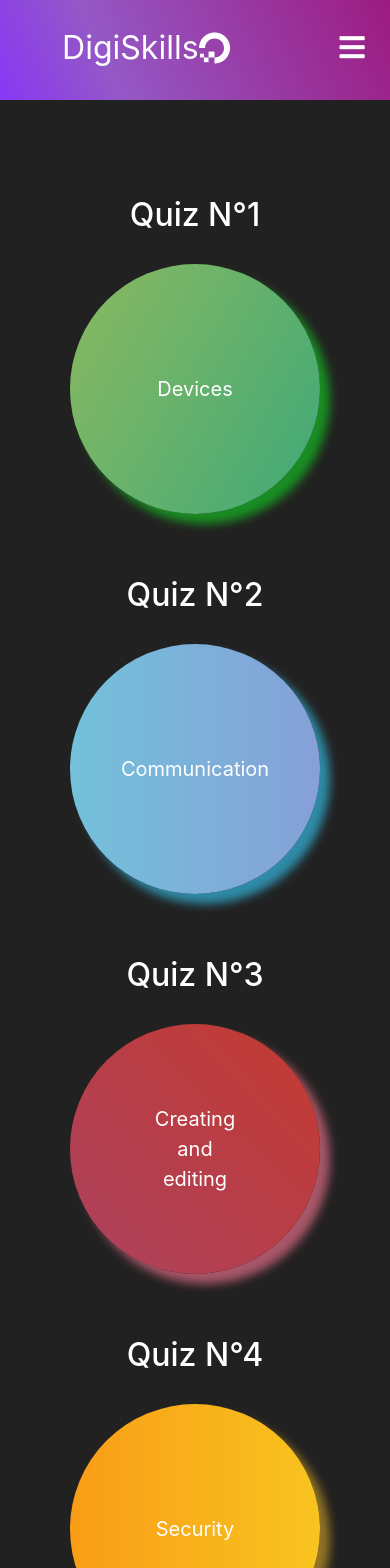
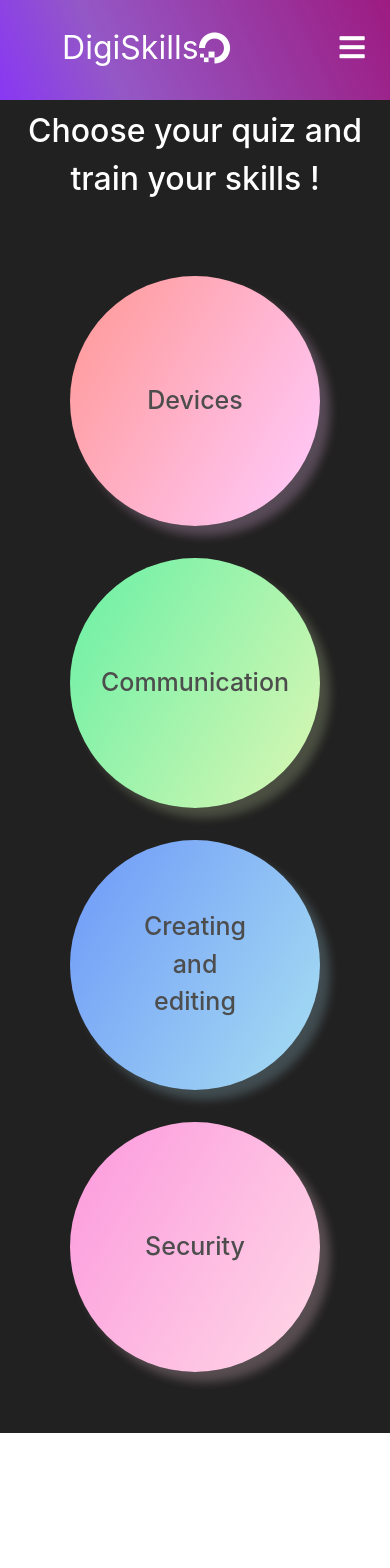
Before and after one commit to kleborgn/digiskills, a React (Create React App) app: page /Quiz in a window 390 px wide. Shown: the top 1568 px of the page. After the commit the page ends 1433 px from the top, so only its background shows below. Built offline with nearby package versions, Linux system fonts and the light colour scheme; no server answers.

Commit message:
Design and responsive

```diff
--- a/src/components/css/HeroSection.css
+++ b/src/components/css/HeroSection.css
@@ -53,7 +53,7 @@
         margin-bottom: 15%;
     }
     .svg-header{
-        bottom: 0px;
+        bottom: 100px;
     }
 }
 @media screen and (max-width: 960px){
--- a/src/components/css/HomeQuiz.css
+++ b/src/components/css/HomeQuiz.css
@@ -38,35 +38,32 @@
     height: 250px;
     padding: 5rem;
     border-radius: 50%;
-    color: #fff;
-    font-size: 20px;
-    animation: animate 3s infinite alternate;
+    color: rgb(77, 77, 77);
+    font-weight: 500;
+    font-size: 25px;
+
     transition: .3s ease-in;
 
 }
 .devices{
-    background-image: linear-gradient(-60deg, #16a085 0%, #f4d03f 100%);
-    background-size: 400%;
-    box-shadow: 10px 10px 10px rgba(19, 221, 36, 0.582);
-    animation-delay: -5s;
+    background-image: linear-gradient(120deg, #ff9894 0%, #ffcbff 100%);
+    box-shadow: 10px 10px 10px #ffcbff3f;
+    animation-delay: 0s;
 }
 .communication{
-    background-image: linear-gradient(to right, #5ee7df 0%, #a764d1 100%);
-    box-shadow: 10px 10px 10px rgba(53, 184, 224, 0.705);
-    animation-delay: -1s;
-    background-size: 400%;
+    background-image: linear-gradient(120deg, #68f0a5 0%, #dcf7b4 100%);
+    box-shadow: 10px 10px 10px #dcf7b438;
+    animation-delay: 1s;
 }
 .creating{
-    background-image: linear-gradient(45deg, #874da2 0%, #c43a30 100%);
-    box-shadow: 10px 10px 10px rgba(243, 116, 144, 0.644);
-    animation-delay: -3s;
-    background-size: 400%;
+    background-image: linear-gradient(120deg, #6e98f8 0%, #a7dff2 100%);
+    box-shadow: 10px 10px 10px #a7dff23b;
+    animation-delay: 2s;
 }
 .security{
-    background-image: linear-gradient(to right, #f83600 0%, #f9d423 100%);
-    box-shadow: 10px 10px 10px rgba(241, 187, 39, 0.541);
-    animation-delay: -2s;
-    background-size: 400%;
+    background-image: linear-gradient(120deg, #fc99dd 0%, #ffd8e6 100%);
+    box-shadow: 10px 10px 10px #ffd8e63f;
+    animation-delay: 3s;
 }
 .devices:hover{
     transform: scale(1.1);
--- a/src/components/pages/HomeQuiz.js
+++ b/src/components/pages/HomeQuiz.js
@@ -5,10 +5,11 @@ const HomeQuiz = () => {
     return (
         <div className="background-quiz">
             <div className="container-quiz">
+                <h1>Choose your quiz and train your skills !</h1>
                 <div className="wrapper-quiz">
                         <ul className="categorie">
                             <li className="item-quiz">
-                                <h2>Quiz N°1</h2>
+
                                 <Link to="/q_devices">
                                     <div className="title_quiz devices">
                                         Devices
@@ -17,7 +18,7 @@ const HomeQuiz = () => {
 
                             </li>
                             <li className="item-quiz">
-                                <h2>Quiz N°2</h2>
+
                                 <Link to="/q_communication">
                                     <div className="title_quiz communication" >
                                         Communication
@@ -26,7 +27,7 @@ const HomeQuiz = () => {
 
                             </li>
                             <li className="item-quiz">
-                                <h2>Quiz N°3</h2>
+
                                 <Link to="/q_creating">
                                     <div className="title_quiz creating">
                                         Creating and editing
@@ -34,7 +35,7 @@ const HomeQuiz = () => {
                                 </Link>
                             </li>
                             <li className="item-quiz">
-                                <h2>Quiz N°4</h2>
+
                                 <Link to="/q_security">
                                     <div className="title_quiz security">
                                         Security
```
